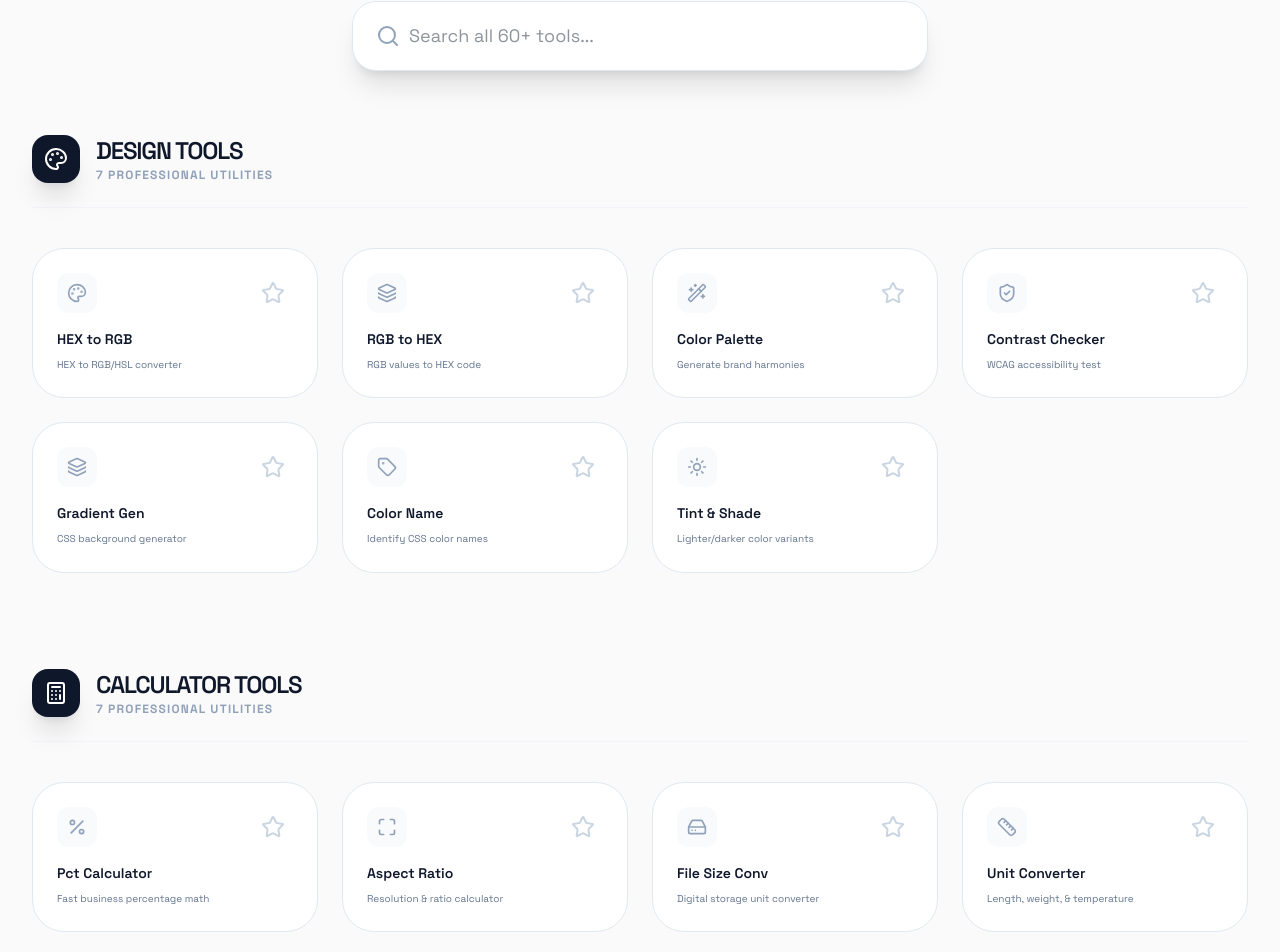
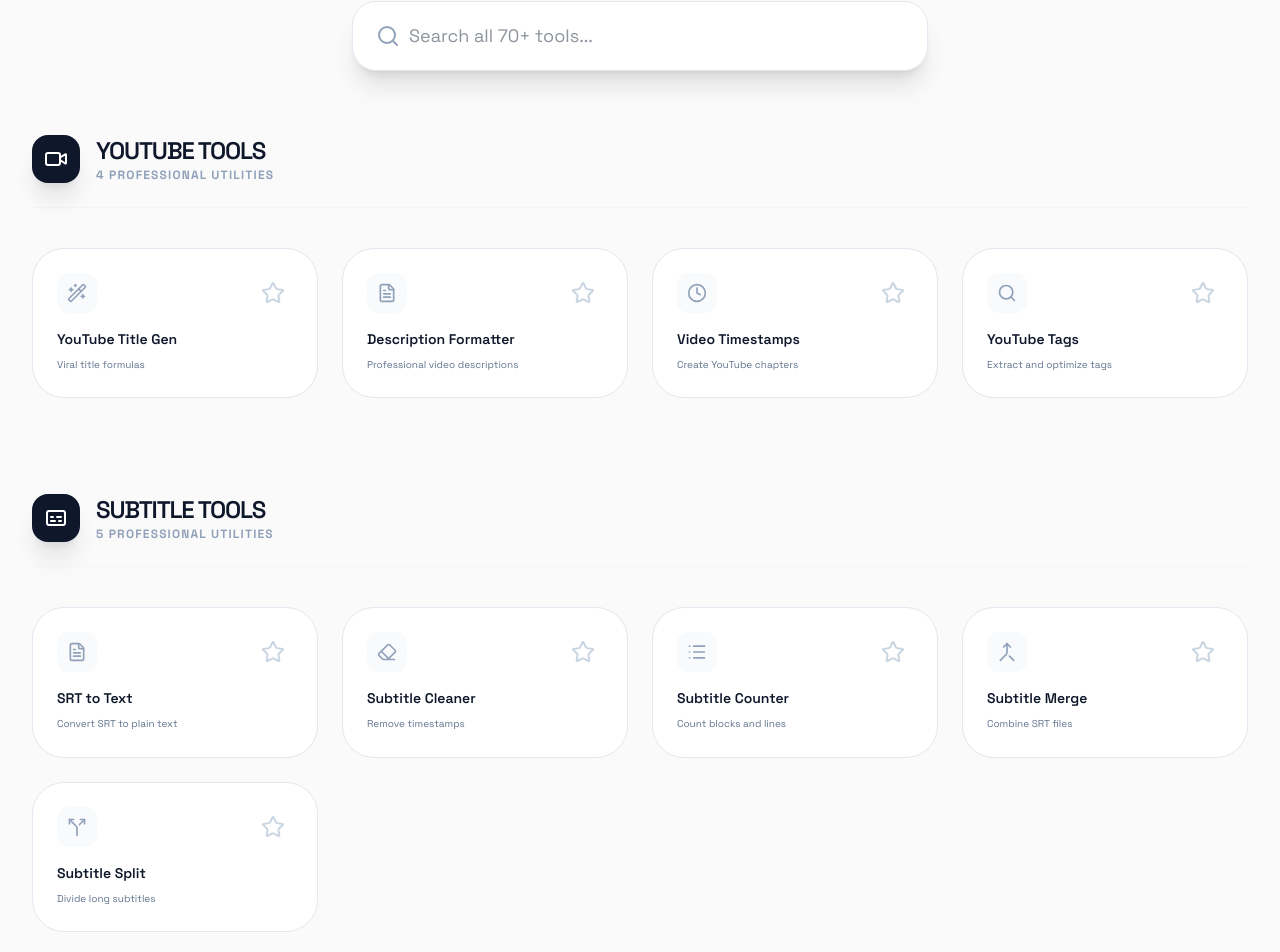
Before and after one commit to SayyadAdeel-a/Creator-Tools, a React (Vite) app: page /tools in a window 1280 px wide. Shown: the part 280-1232 px from the top of the page. Built offline with nearby package versions, Linux system fonts and the light colour scheme; no server answers.

Commit message:
feat: Introduce new Home, About, and All Tools pages with a searchable tool directory.

```diff
--- a/index.html
+++ b/index.html
@@ -16,12 +16,12 @@
   <meta name="viewport" content="width=device-width, initial-scale=1.0" />
 
   <!-- Primary Meta Tags -->
-  <title>Free Online Tools for Content Creators - VidToolbox (10+ Free Tools)</title>
-  <meta name="title" content="Free Online Tools for Content Creators - VidToolbox (10+ Free Tools)" />
+  <title>Free Online Tools for Content Creators - VidToolbox (70+ Free Tools)</title>
+  <meta name="title" content="Free Online Tools for Content Creators - VidToolbox (70+ Free Tools)" />
   <meta name="description"
-    content="Free online tools for content creators. SRT subtitle converter, word counter, slug generator, reading time calculator, hashtag counter and more. No sign-up required." />
+    content="70+ free tools for YouTube SEO, color design, and content creation. Generate viral titles, tags, and palettes instantly — no sign-up needed." />
   <meta name="keywords"
-    content="free online tools, content creator tools, SRT to text converter, subtitle tools, word counter, reading time calculator, slug generator, hashtag counter, YouTube tools, video creator tools" />
+    content="70+ free online tools, content creator tools, YouTube title generator, YouTube tags, hex to rgb, color palette generator, contrast checker, instagram caption formatter, social media tools, creator utilities" />
   <meta name="author" content="VidToolbox" />
   <meta name="robots" content="index, follow" />
 
@@ -117,9 +117,9 @@
       "@context": "https://schema.org",
       "@type": "ItemList",
       "name": "Free Online Tools for Content Creators",
-      "description": "A collection of 60+ free browser-based tools for video creators, designers, and developers.",
+      "description": "A collection of 70+ free browser-based tools for video creators, designers, and developers.",
       "url": "https://vidtoolbox.qzz.io/tools",
-      "numberOfItems": 60,
+      "numberOfItems": 70,
       "itemListElement": [
         { "@type": "ListItem", "position": 1, "name": "YouTube Title Generator", "url": "https://vidtoolbox.qzz.io/tools/youtube-title-generator" },
         { "@type": "ListItem", "position": 2, "name": "YouTube Description Formatter", "url": "https://vidtoolbox.qzz.io/tools/youtube-description-formatter" },
--- a/src/pages/About.jsx
+++ b/src/pages/About.jsx
@@ -4,7 +4,7 @@
 import { Layout } from '../components/Layout'
 
 const stats = [
-    { value: '10+', label: 'Free Tools' },
+    { value: '70+', label: 'Free Tools' },
     { value: '100%', label: 'Browser-Based' },
     { value: '0', label: 'Sign-up Required' },
     { value: '∞', label: 'Uses — No Limits' },
--- a/src/pages/AllTools.jsx
+++ b/src/pages/AllTools.jsx
@@ -58,15 +58,36 @@
   { name: 'Base64 Tool', path: '/tools/base64', icon: FileCode, description: 'Encode or decode string' },
   { name: 'URL Encoder', path: '/tools/url-encoder', icon: Link2, description: 'Encode/decode special characters' },
   { name: 'Random Picker', path: '/tools/random-name-picker', icon: UserCheck, description: 'Select winners from a list' },
+  { name: 'MD5 Gen', path: '/tools/md5-generator', icon: ShieldCheck, description: 'Generate MD5 hash' },
+  { name: 'SHA256 Gen', path: '/tools/sha256-generator', icon: ShieldCheck, description: 'Generate SHA-256 hash' },
+  { name: 'UUID Gen', path: '/tools/uuid-generator', icon: Hash, description: 'Generate unique IDs' },
+  { name: 'Password Gen', path: '/tools/password-generator', icon: Zap, description: 'Secure password creator' },
+]
+
+const subtitleTools = [
+  { name: 'SRT to Text', path: '/tools/srt-to-text', icon: FileText, description: 'Convert SRT to plain text' },
+  { name: 'Subtitle Cleaner', path: '/tools/subtitle-cleaner', icon: Eraser, description: 'Remove timestamps' },
+  { name: 'Subtitle Counter', path: '/tools/subtitle-counter', icon: List, description: 'Count blocks and lines' },
+  { name: 'Subtitle Merge', path: '/tools/subtitle-merge', icon: Merge, description: 'Combine SRT files' },
+  { name: 'Subtitle Split', path: '/tools/subtitle-split', icon: Split, description: 'Divide long subtitles' },
+]
+
+const devTools = [
+  { name: 'CSV to JSON', path: '/tools/csv-to-json', icon: FileCode, description: 'Convert data formats' },
+  { name: 'JSON to CSV', path: '/tools/json-to-csv', icon: Braces, description: 'Export JSON to CSV' },
+  { name: 'MD to HTML', path: '/tools/markdown-to-html', icon: FileText, description: 'Markdown renderer' },
+  { name: 'HTML to MD', path: '/tools/html-to-markdown', icon: LayoutGrid, description: 'HTML to Markdown' },
 ]
 
 const categories = [
+  { id: 'youtube', name: 'YouTube Tools', icon: Video, tools: youtubeTools },
+  { id: 'subtitles', name: 'Subtitle Tools', icon: Captions, tools: subtitleTools },
   { id: 'design', name: 'Design Tools', icon: Palette, tools: designTools },
   { id: 'calculators', name: 'Calculator Tools', icon: Calculator, tools: calculatorTools },
-  { id: 'youtube', name: 'YouTube Tools', icon: Video, tools: youtubeTools },
   { id: 'seo', name: 'SEO Tools', icon: TrendingUp, tools: seoTools },
   { id: 'social', name: 'Social Media Tools', icon: Share2, tools: socialTools },
-  { id: 'utilities', name: 'Utility Tools', icon: LayoutGrid, tools: utilityTools },
+  { id: 'utilities', name: 'Dev & Utilities', icon: LayoutGrid, tools: utilityTools },
+  { id: 'converters', name: 'Data Converters', icon: Braces, tools: devTools },
 ]
 
 export function AllTools() {
@@ -95,7 +116,7 @@
             <Search className="absolute left-6 top-1/2 -translate-y-1/2 w-6 h-6 text-slate-400" />
             <input
               type="text"
-              placeholder="Search all 60+ tools..."
+              placeholder="Search all 70+ tools..."
               value={searchQuery}
               onChange={(e) => setSearchQuery(e.target.value)}
               className="w-full pl-14 pr-6 py-5 bg-white border border-slate-200 rounded-3xl shadow-xl focus:ring-4 focus:ring-cyan-500/10 outline-none transition-all text-lg"
--- a/src/pages/Home.jsx
+++ b/src/pages/Home.jsx
@@ -81,7 +81,7 @@
           <div className="max-w-7xl mx-auto px-4 sm:px-6 lg:px-8 py-20 relative">
             <div className="max-w-3xl">
                 <div className="inline-flex items-center gap-2 px-3 py-1 rounded-full bg-cyan-50 border border-cyan-100 text-cyan-600 text-[10px] font-black uppercase tracking-widest mb-6 animate-in fade-in slide-in-from-left-4 duration-500">
-                    <Zap className="w-3 h-3 fill-cyan-600" /> 60+ Professional Tools Added
+                    <Zap className="w-3 h-3 fill-cyan-600" /> 70+ Professional Tools Added
                 </div>
               <h1 className="text-5xl md:text-6xl font-bold font-heading text-slate-900 mb-6 leading-tight">
                 Professional Tools for <span className="text-cyan-600">Viral Creators</span> & Designers
```
